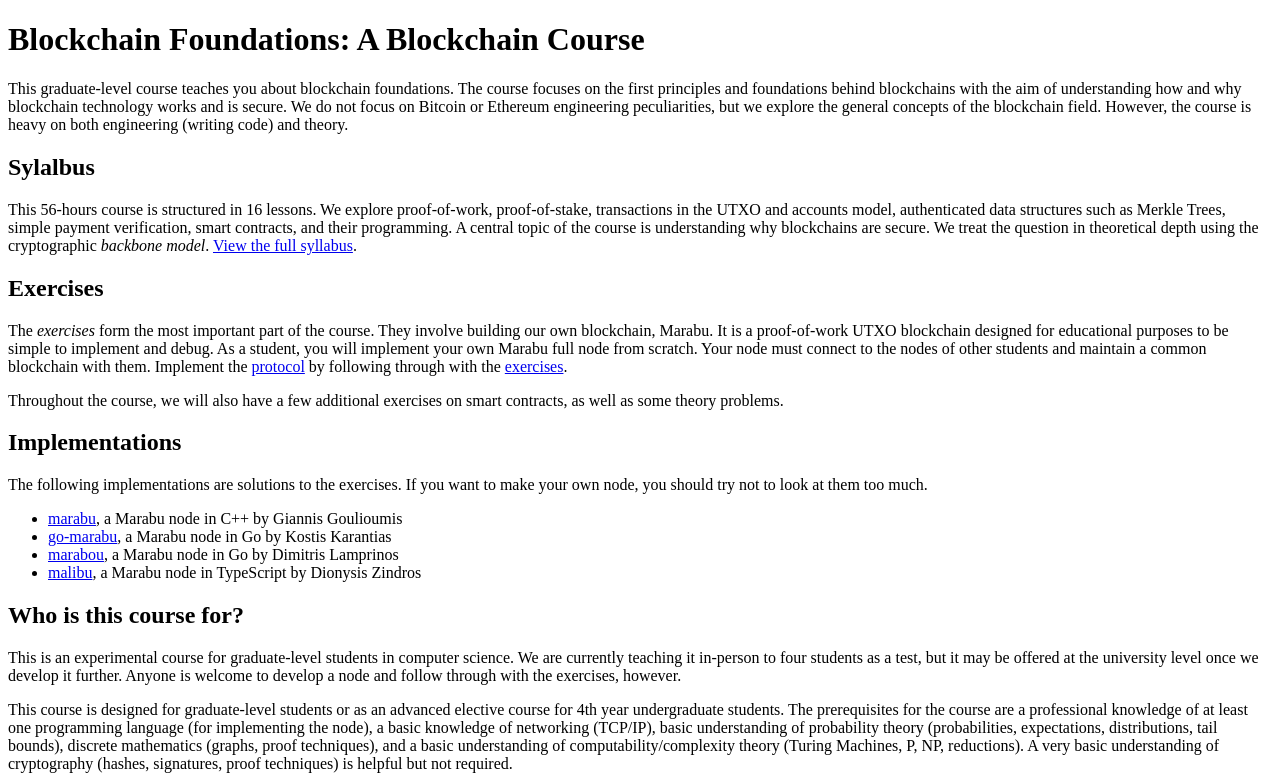
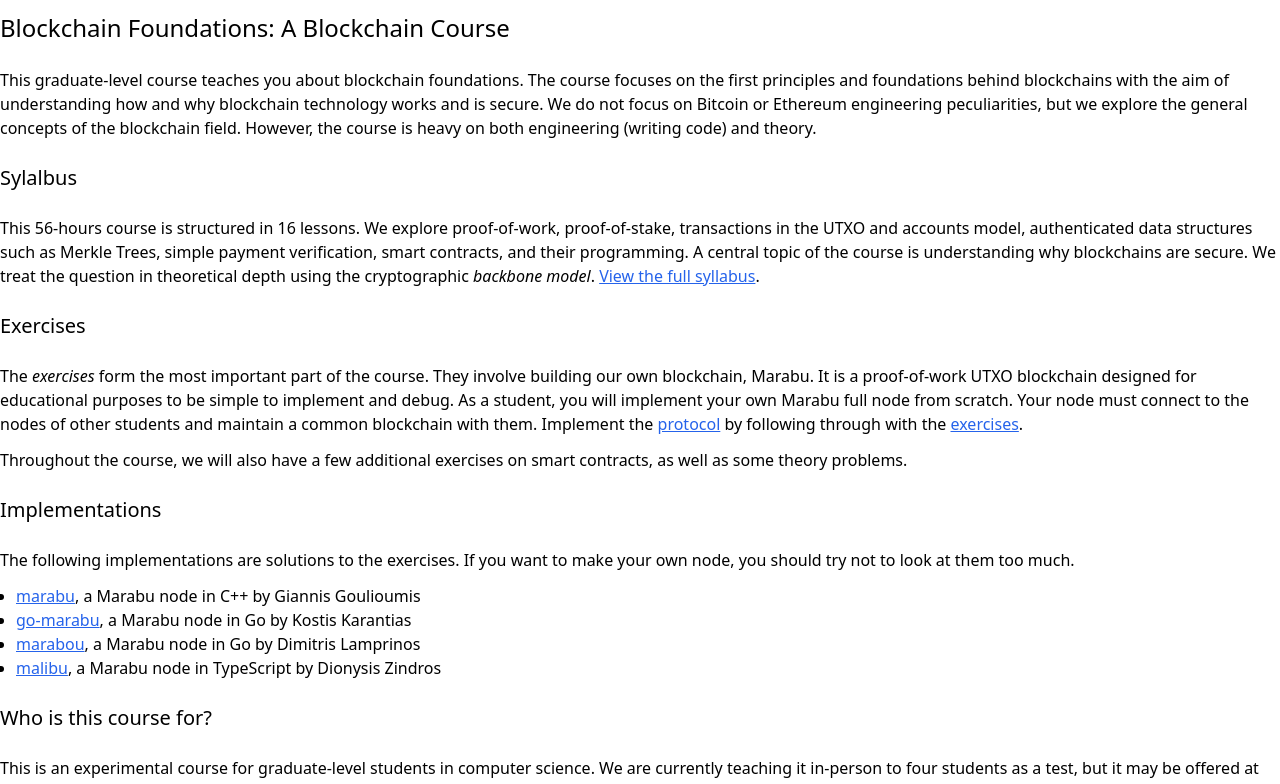
Before and after one commit to starwolf0320/-nextjs-marabu-course1, a Next.js app: page / in a window 1280 px wide. Shown: the top 784 px of the page. Built offline with nearby package versions, Linux system fonts and the light colour scheme.

Commit message:
Add tailwind CSS

```diff
--- a/components/layout.js
+++ b/components/layout.js
@@ -1,5 +1,12 @@
+import Head from 'next/head'
 import styles from './layout.module.css'
 
 export default function Layout({ children }) {
-  return <div className={styles.container}>{children}</div>
+  return <>
+    <Head>
+      <link rel="icon" href="/favicon.ico" />
+    </Head>
+
+    <div className={styles.container}>{children}</div>
+  </>
 }
--- a/package.json
+++ b/package.json
@@ -8,8 +8,10 @@
     "start": "next start"
   },
   "dependencies": {
+    "autoprefixer": "^10.2.6",
     "gray-matter": "^4.0.3",
     "next": "^10.0.0",
+    "postcss": "^8.2.13",
     "postcss-flexbugs-fixes": "^5.0.2",
     "postcss-preset-env": "^6.7.0",
     "react": "17.0.1",
--- /dev/null
+++ b/pages/_app.js
@@ -0,0 +1,8 @@
+// import App from 'next/app'
+import '../styles/globals.css'
+
+function MyApp({ Component, pageProps }) {
+  return <Component {...pageProps} />
+}
+
+export default MyApp
--- a/postcss.config.js
+++ b/postcss.config.js
@@ -1,6 +1,7 @@
 module.exports = {
   plugins: [
     'tailwindcss',
+    'autoprefixer',
     'postcss-flexbugs-fixes',
     [
       'postcss-preset-env',
--- /dev/null
+++ b/styles/globals.css
@@ -0,0 +1,35 @@
+@tailwind base;
+
+@layer base {
+  h1 {
+    @apply text-2xl;
+    @apply pt-3;
+    @apply pb-3;
+  }
+  h2 {
+    @apply text-xl;
+    @apply pt-3;
+    @apply pb-3;
+  }
+  h3 {
+    @apply text-lg;
+    @apply pt-3;
+    @apply pb-3;
+  }
+  a {
+    @apply text-blue-600 underline;
+  }
+  ul {
+    @apply list-disc;
+    @apply mt-3;
+    @apply mb-3;
+    @apply pl-4;
+  }
+  p {
+    @apply mt-3;
+    @apply mb-3;
+  }
+}
+
+@tailwind components;
+@tailwind utilities;
--- a/tailwind.config.js
+++ b/tailwind.config.js
@@ -2,5 +2,5 @@ module.exports = {
   purge: [
     './pages/**/*.js',
     './components/**/*.js'
-  ]
+  ],
 }
```
